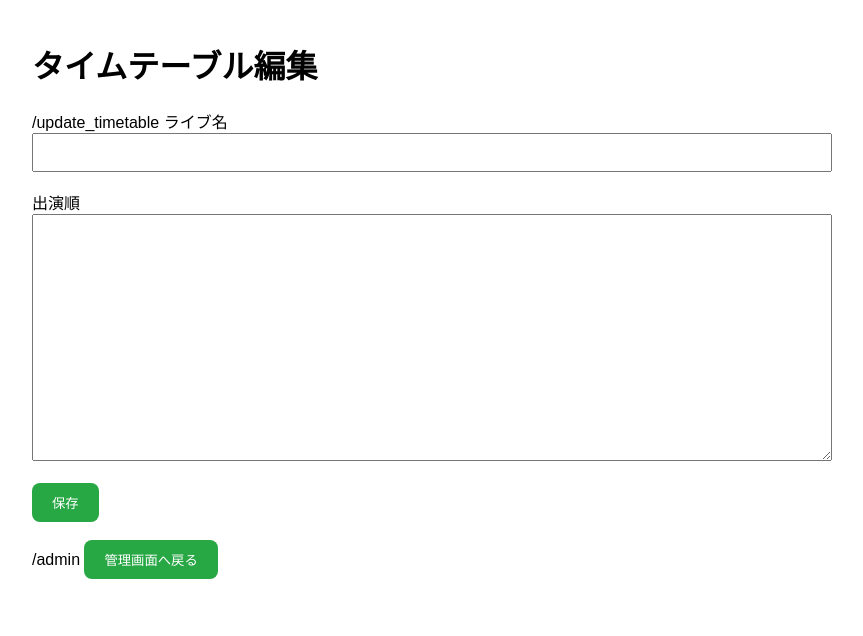
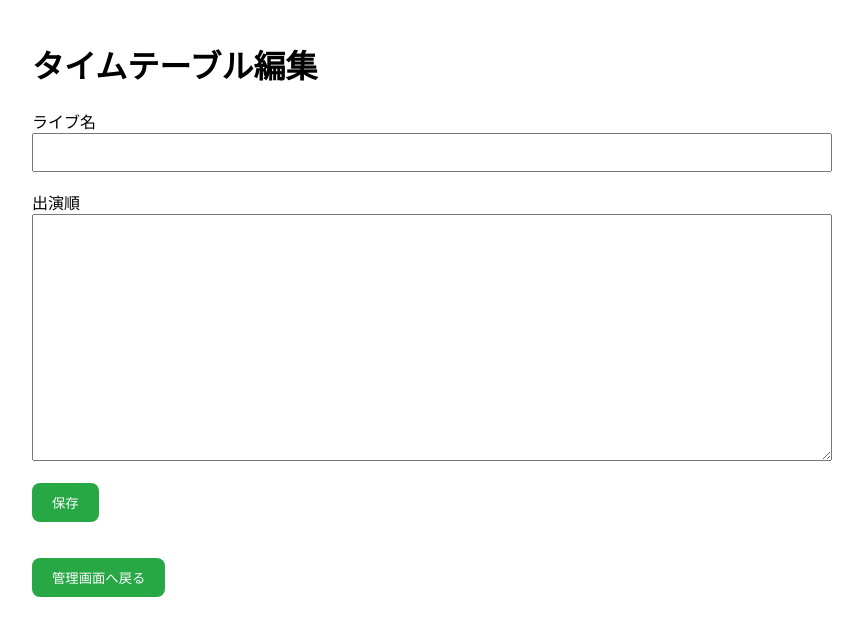
Before and after one commit to ttk331/club-room, a Flask app: template club-room/templates/edit_timetable.html in a window 1280 px wide. Shown: the top 636 px of the page, without its empty margins (208-1071 px from the left). Run offline with Flask 3, Linux system fonts and the light colour scheme; the template is opened without the code that fills it, so the values that code supplies are empty.

Commit message:
Update edit_timetable.html

```diff
--- a/club-room/templates/edit_timetable.html
+++ b/club-room/templates/edit_timetable.html
@@ -38,7 +38,7 @@ button{
 
 <h1>タイムテーブル編集</h1>
 
-/update_timetable
+<form action="/update_timetable" method="post">
 
     <input
         type="hidden"
@@ -71,7 +71,7 @@ button{
 
 <br><br>
 
-/admin
+<form action="/admin" method="get">
 
     <button type="submit">
         管理画面へ戻る
```
